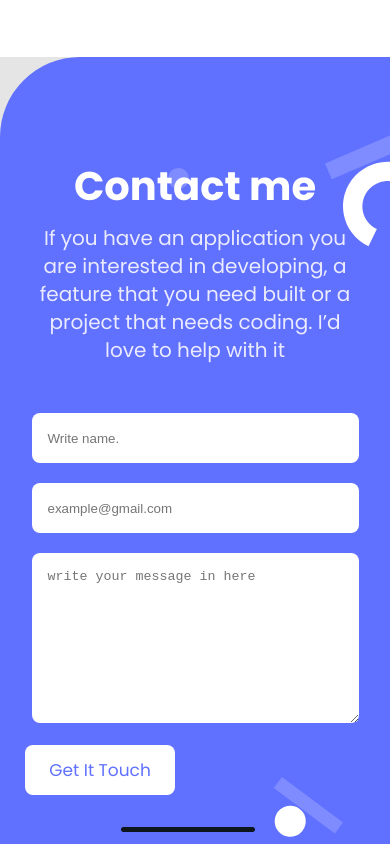
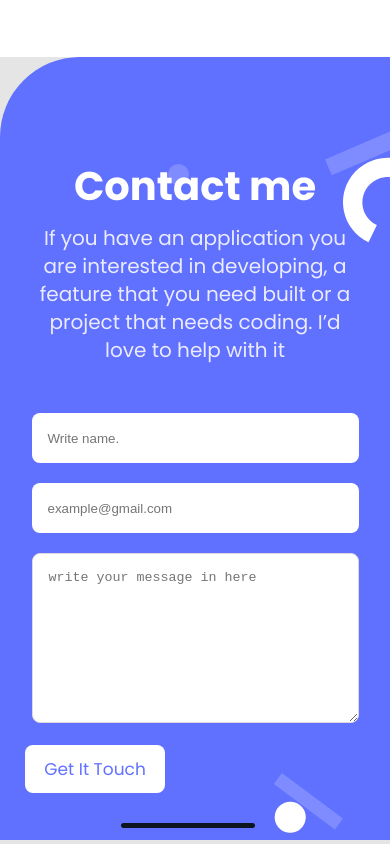
Before and after one commit to misikirdelelew/myportfolio.io, a website: page index.html in a window 390 px wide. Shown: the part 4223-5067 px from the top of the page. Drawn offline with Linux system fonts and the light colour scheme.

Commit message:
add contact form to mobile version

```diff
--- a/css/style.css
+++ b/css/style.css
@@ -362,7 +362,7 @@ header {
 }
 
 .form-article img {
-  margin: 32px 121px 8px 121px;
+  margin: 30px 121px 8px 121px;
 }
 
 .contact-form {
@@ -388,6 +388,11 @@ header {
   height: 170px;
   border-radius: 8px;
   margin-bottom: 22px;
+  border: 1px solid #dfd8dc;
+}
+
+.contact-form textarea {
+  padding-top: 16px;
 }
 
 .contact-form button {
@@ -401,8 +406,8 @@ header {
   color: #6070ff;
   background-color: #fff;
   border-radius: 8px;
-  width: 150px;
-  height: 50px;
+  width: 140px;
+  height: 48px;
 }
 
 .contact-form input::placeholder,
@@ -411,15 +416,11 @@ header {
 }
 
 .contact-form button:hover {
-  background-color: #817dfa;
+  background-color: #adabf4;
   color: #fff;
 }
 
 .contact-form button:active {
-  background-color: #3832fa;
+  background-color: #5a55f6;
   color: #fff;
 }
-
-.contact-form textarea {
-  padding-top: 16px;
-}
--- a/index.html
+++ b/index.html
@@ -242,21 +242,17 @@
                     that you need built or a project that needs coding. I’d love to help with it</p>
             </div>
             <article class="form-article">
-                <form action="https://formspree.io/f/xpzcccob" method="POST" class="contact-form" id="contact-form">
+                <form action="https://formspree.io/f/mknagrgk" method="POST" class="contact-form">
                     <label for="name"></label>
-                    <input type="text" name="Name" placeholder="Write name." required maxlength="30" id="name">
+                    <input type="text" name="Name" placeholder="Write name." required maxlength="30">
                     <label for="email"></label>
-                    <input type="email" name="Email" placeholder="example@gmail.com" required id="email">
+                    <input type="email" name="Email" placeholder="example@gmail.com" required>
                     <label for="message-container"></label>
                     <textarea name="message" id="message-box" cols="30" rows="10"
                         placeholder="write your message in here" maxlength="500" required></textarea>
-                    <button type="submit" class="get-in-touch-btn
-                    ">Get It Touch</button>
-                    <div class="error-message">
-                        <small id="error"></small>
-                    </div>
+                    <button type="submit">Get It Touch</button>
                 </form>
-                <img src="/images/contact-ba-bar.png" alt="bar at the bottom" class="home-indicator">
+                <img src="./images/contact-ba-bar.png" alt="bar at the End">
             </article>
         </section>
     </main>
```
